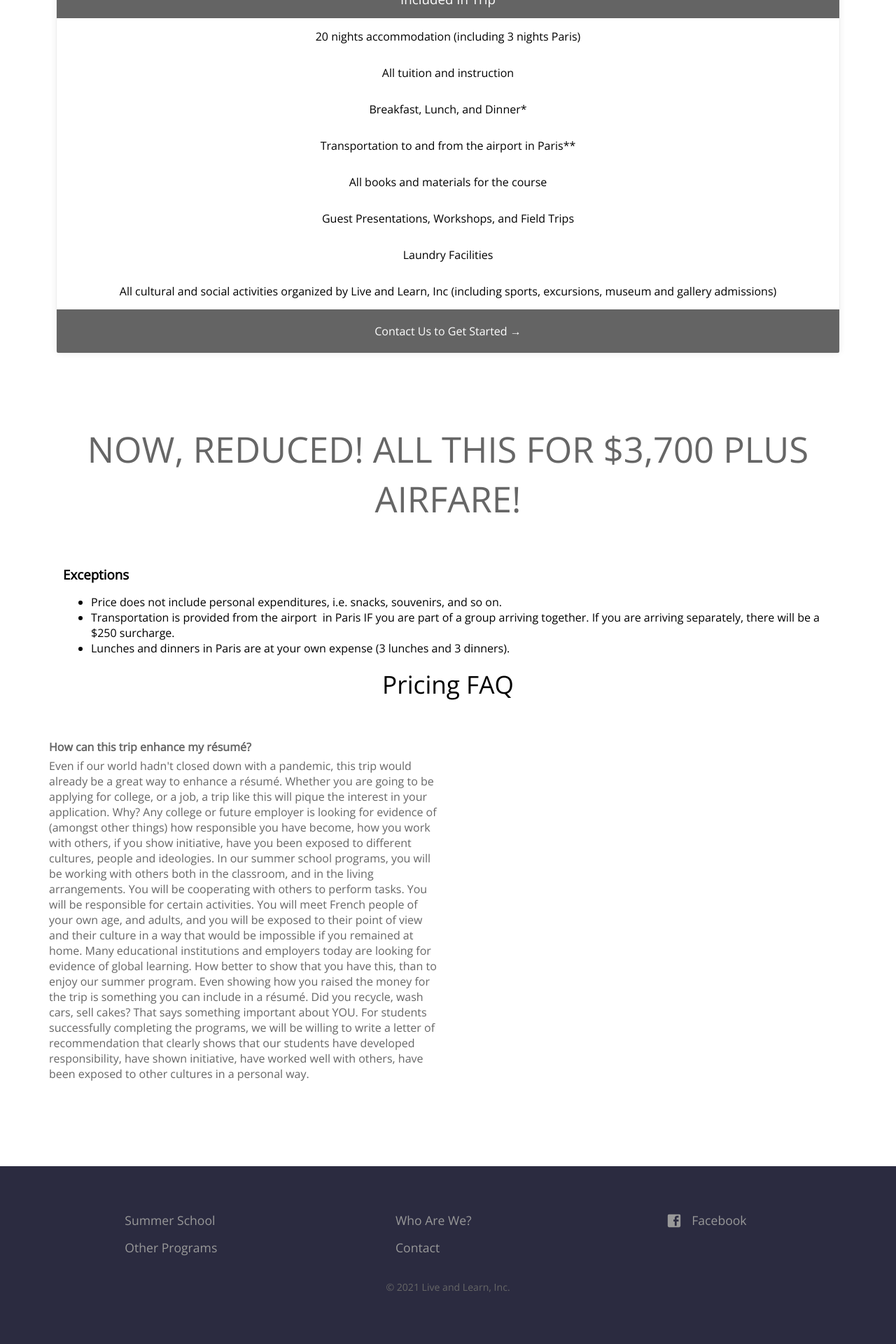
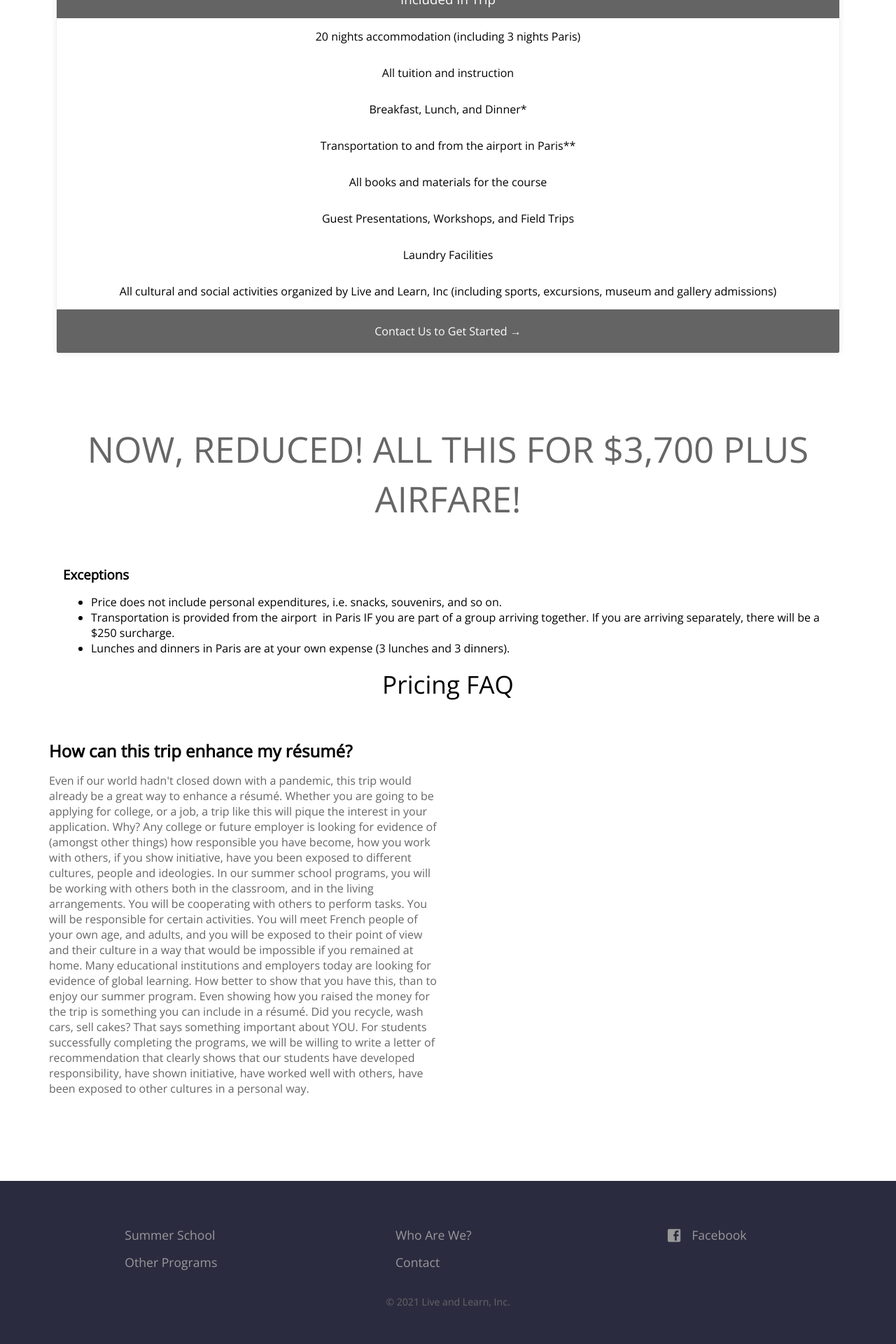
Before and after one commit to baritchie/project1, a Jekyll site: the page built from summerschoolprograms.html, in a window 1280 px wide. Shown: the part 943-2863 px from the top of the page at 70% size. Built offline with Jekyll 4.4.1, drawn with Linux system fonts in a browser that asks for light colours; before the commit the page ends 2842 px from its top, so only the background shows below that.

Commit message:
Updated '_sass/pricing.scss' via CloudCannon

```diff
--- a/_sass/pricing.scss
+++ b/_sass/pricing.scss
@@ -86,8 +86,10 @@
 	}
 
 	dt {
-		font-weight: bold;
-		margin: 0 0 5px 0;
+    font-weight: 700;
+    margin: 0 0 15px 0;
+    font-size: 1.5em;
+    color: #000;
 	}
 
 	dd {
```
